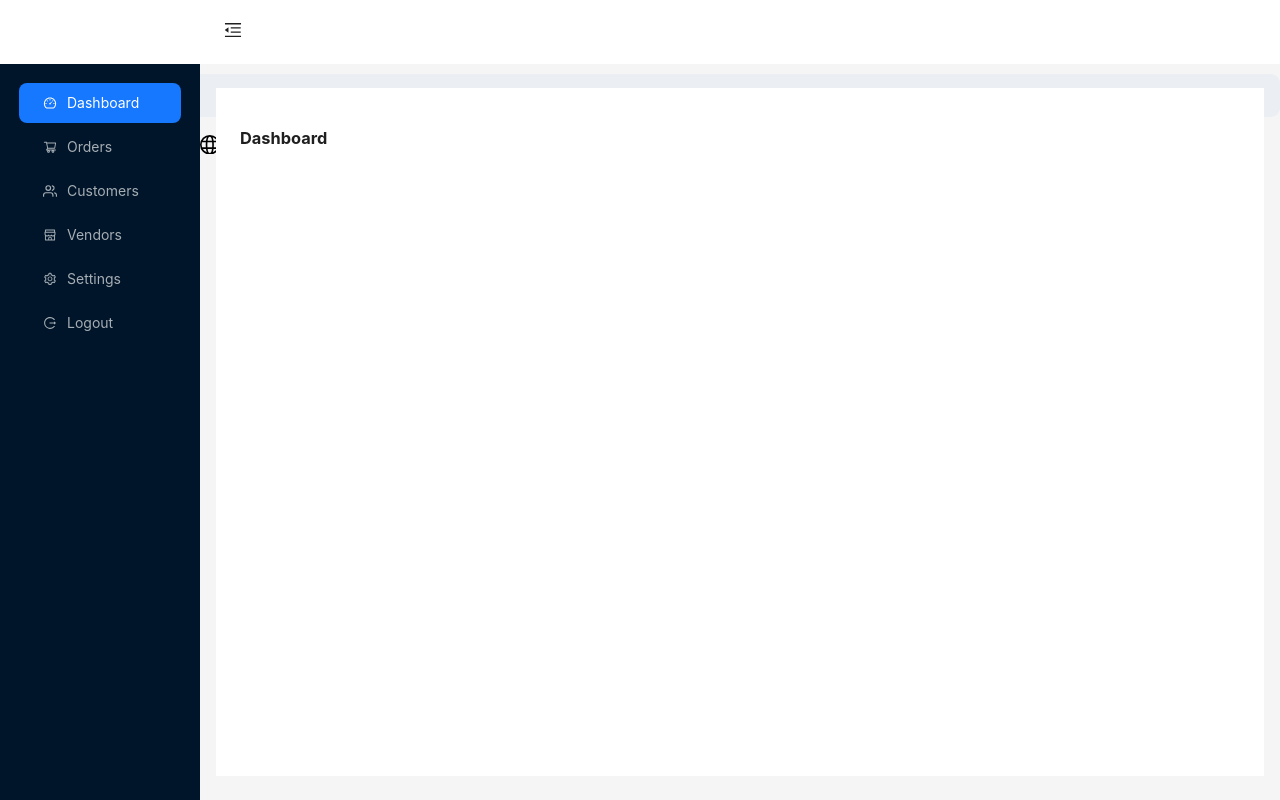
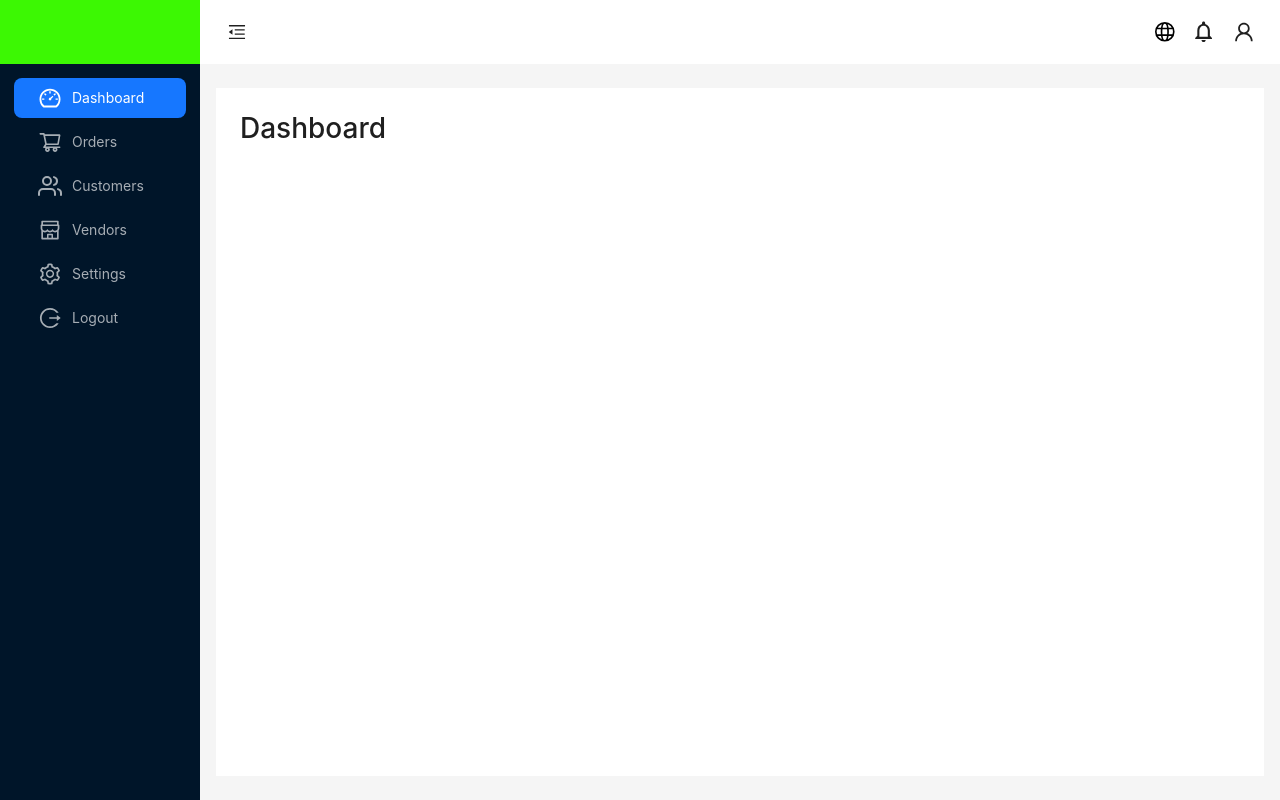
Before and after one commit to kaveenexe/-CSSE_WE_27-DS, a React (Create React App) app in the folder frontend/: page /dashboard in a window 1280 px wide. Built offline with nearby package versions, Linux system fonts and the light colour scheme.

Commit message:
Modify index.html file

```diff
--- a/frontend/public/index.html
+++ b/frontend/public/index.html
@@ -10,11 +10,24 @@
       content="Web site created using create-react-app"
     />
     <link rel="apple-touch-icon" href="%PUBLIC_URL%/logo192.png" />
+    <!-- Bootstrap CSS v5.2.1 -->
+    <link
+      href="https://cdn.jsdelivr.net/npm/bootstrap@5.2.1/dist/css/bootstrap.min.css"
+      rel="stylesheet"
+      integrity="sha384-iYQeCzEYFbKjA/T2uDLTpkwGzCiq6soy8tYaI1GyVh/UjpbCx/TYkiZhlZB6+fzT"
+      crossorigin="anonymous"
+    />
     <!--
       manifest.json provides metadata used when your web app is installed on a
       user's mobile device or desktop. See https://developers.google.com/web/fundamentals/web-app-manifest/
     -->
     <link rel="manifest" href="%PUBLIC_URL%/manifest.json" />
+    <link rel="preconnect" href="https://fonts.googleapis.com" />
+    <link rel="preconnect" href="https://fonts.gstatic.com" crossorigin />
+    <link
+      href="https://fonts.googleapis.com/css2?family=Source+Sans+Pro:wght@200;300;400;600;700;900&display=swap"
+      rel="stylesheet"
+    />
     <!--
       Notice the use of %PUBLIC_URL% in the tags above.
       It will be replaced with the URL of the `public` folder during the build.
@@ -24,11 +37,22 @@
       work correctly both with client-side routing and a non-root public URL.
       Learn how to configure a non-root public URL by running `npm run build`.
     -->
-    <title>React App</title>
+    <title>HerbMart</title>
   </head>
   <body>
     <noscript>You need to enable JavaScript to run this app.</noscript>
     <div id="root"></div>
+    <script
+      src="https://cdn.jsdelivr.net/npm/@popperjs/core@2.11.6/dist/umd/popper.min.js"
+      integrity="sha384-oBqDVmMz9ATKxIep9tiCxS/Z9fNfEXiDAYTujMAeBAsjFuCZSmKbSSUnQlmh/jp3"
+      crossorigin="anonymous"
+    ></script>
+
+    <script
+      src="https://cdn.jsdelivr.net/npm/bootstrap@5.2.1/dist/js/bootstrap.min.js"
+      integrity="sha384-7VPbUDkoPSGFnVtYi0QogXtr74QeVeeIs99Qfg5YCF+TidwNdjvaKZX19NZ/e6oz"
+      crossorigin="anonymous"
+    ></script>
     <!--
       This HTML file is a template.
       If you open it directly in the browser, you will see an empty page.
--- a/frontend/src/components/MainLayout.jsx
+++ b/frontend/src/components/MainLayout.jsx
@@ -1,4 +1,4 @@
-import "../styles/admin.css"
+import "../styles/admin.css";
 import { Search } from "@mui/icons-material";
 
 import { MenuFoldOutlined, MenuUnfoldOutlined } from "@ant-design/icons";
@@ -78,7 +78,7 @@ const App = () => {
           ]}
         />
       </Sider>
-      <Layout className="site-layout" >
+      <Layout className="site-layout">
         <Header
           className="d-flex justify-content-between ps-1 pe-4"
           style={{
@@ -93,7 +93,7 @@ const App = () => {
               onClick: () => setCollapsed(!collapsed),
             }
           )}
-          <div className="search-bar" >
+          <div className="search-bar">
             <InputBase placeholder="Search..." />
             <IconButton>
               <Search />
--- a/frontend/src/styles/admin.css
+++ b/frontend/src/styles/admin.css
@@ -16,20 +16,22 @@ body {
 
 .ant-layout {
   min-height: 100vh;
+  width: 100%;
   margin-top: 0px;
 }
 
 .logo {
   height: 64px;
   margin: 0px;
-  background: rgb(255, 255, 255);
+  background: rgb(60, 248, 3);
 }
 
 .ant-menu {
-  padding: 15px;
+  padding: 10px;
 }
 
 .fs-4-user {
+  padding-top: -100px;
   font-size: 1.7em;
   cursor: pointer;
 }
@@ -45,8 +47,9 @@ body {
 }
 
 .search-bar {
-  margin-left: -850px;
-  margin-top: 10px;
+  margin-left: 60px;
+  margin-top: -57px;
+  width: 300px;
   height: fit-content;
   display: flex;
   background-color: #ebeff3;
@@ -54,3 +57,7 @@ body {
   gap: 3px;
   padding: 0.1rem 1.5rem;
 }
+
+fs-4 {
+  font-size: large;
+}
```
